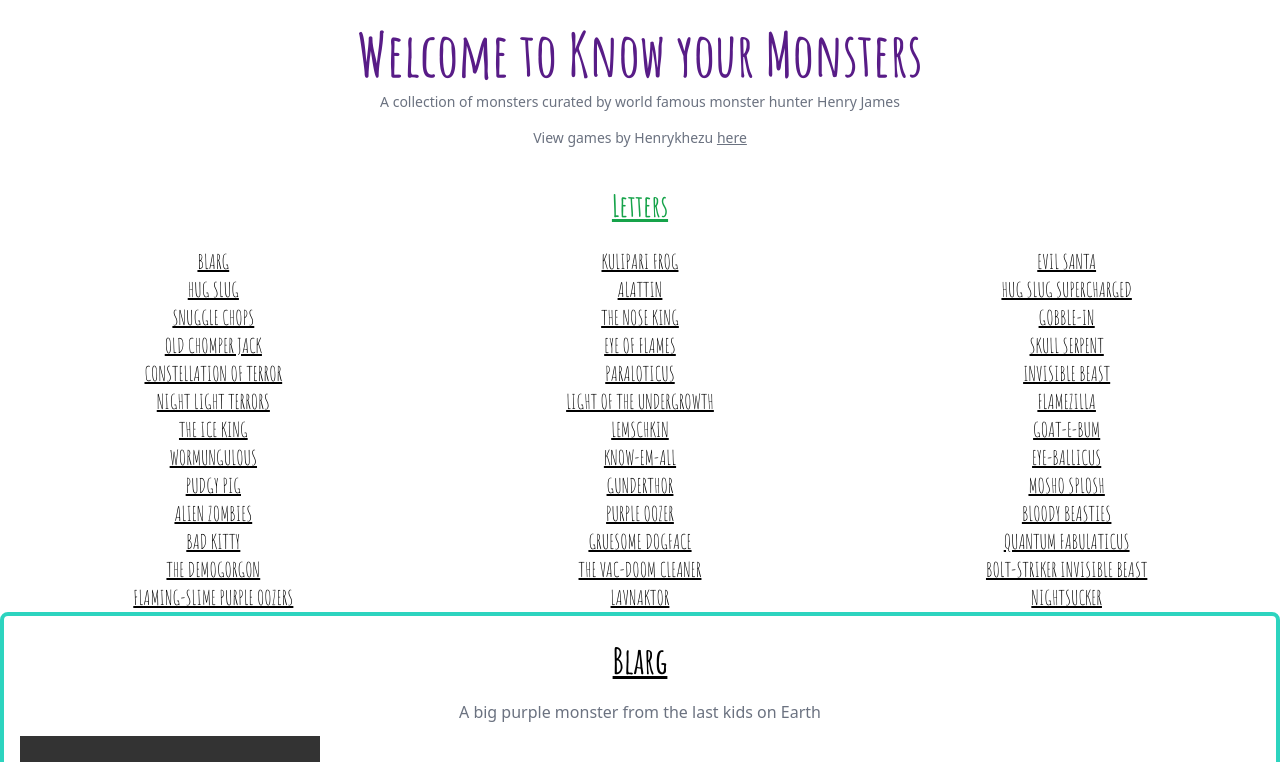
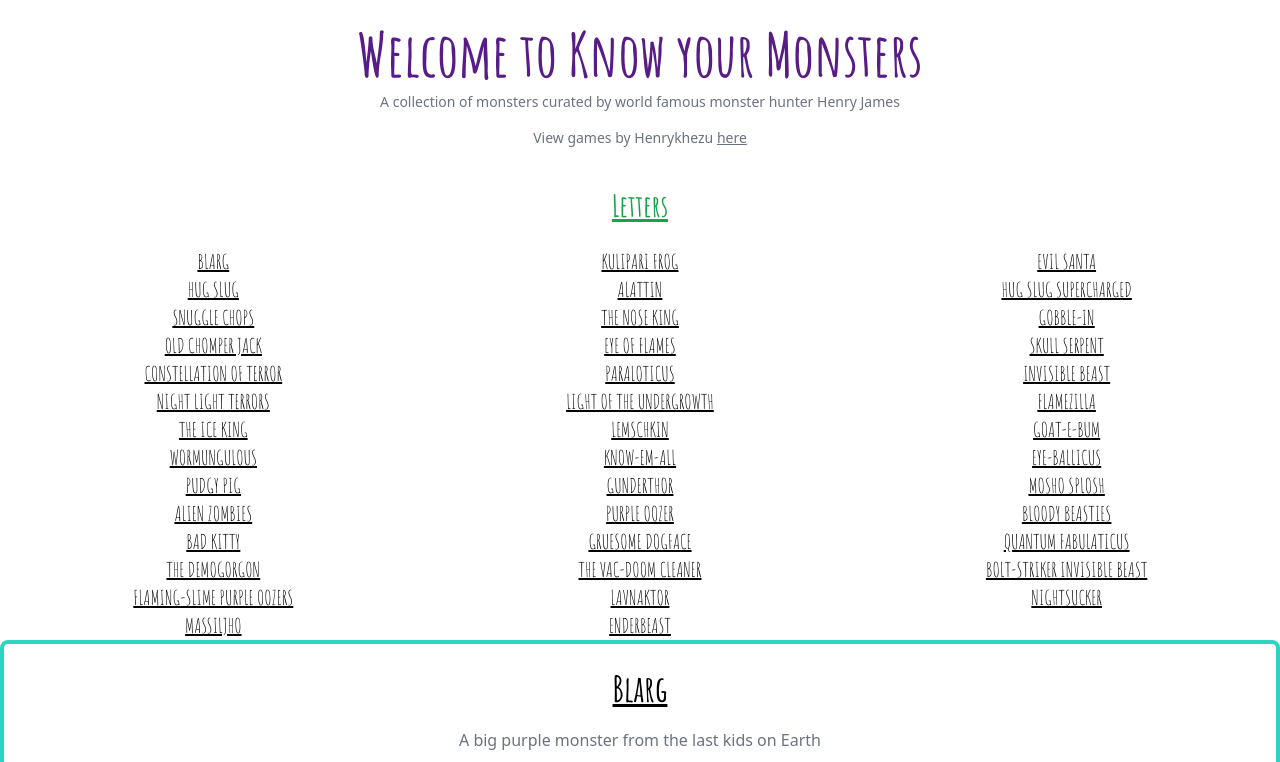
Before and after one commit to adamjames87/know-your-monsters, a SvelteKit app: page / in a window 1280 px wide. Shown: the top 762 px of the page. Built offline with nearby package versions, Linux system fonts and the light colour scheme; grey boxes are pictures that could not be loaded.

Commit message:
Add endeerbeast

```diff
--- a/src/routes/+page.svelte
+++ b/src/routes/+page.svelte
@@ -439,6 +439,34 @@
             fossilsDiscovered: "2023",
             funnyFact: "Read some funny facts about the story of how I came to meet this creature, in the letters",
             video: '/videos/nightsucker.mp4',
+        },
+			{
+				name: 'Massiljho',
+				description: 'This powerful beast may have used its tail to fly',
+				dangerRating: 50,
+				colours: "Yellowy green",
+				radar: 3,
+				powerRating: 1,
+				speed: 10,
+				feedsOn: "Younger brothers, like Deviljho and Glavenus",
+				poisonous: "Yes",
+				fossilsDiscovered: "2024",
+				funnyFact: "Zero funny",
+				video: '/videos/massiljho.mp4',
+			},
+        {
+            name: 'Enderbeast',
+            description: 'Might at some point appear in a know your monsters New Era book when it comes out',
+            dangerRating: 1_000_000,
+            colours: "Gray and Blue",
+            radar: 20,
+            powerRating: 100,
+            speed: 0,
+            feedsOn: "It is so small there isn't much it can feed on",
+            poisonous: "Yes",
+            fossilsDiscovered: "The future",
+            funnyFact: "The only funny thing about this creature is how small it is",
+            video: '/videos/enderbeast.mp4',
         }
     ]
 
```
Also changed, not shown: 1 other file (tests, documents, lock files or other folders).
